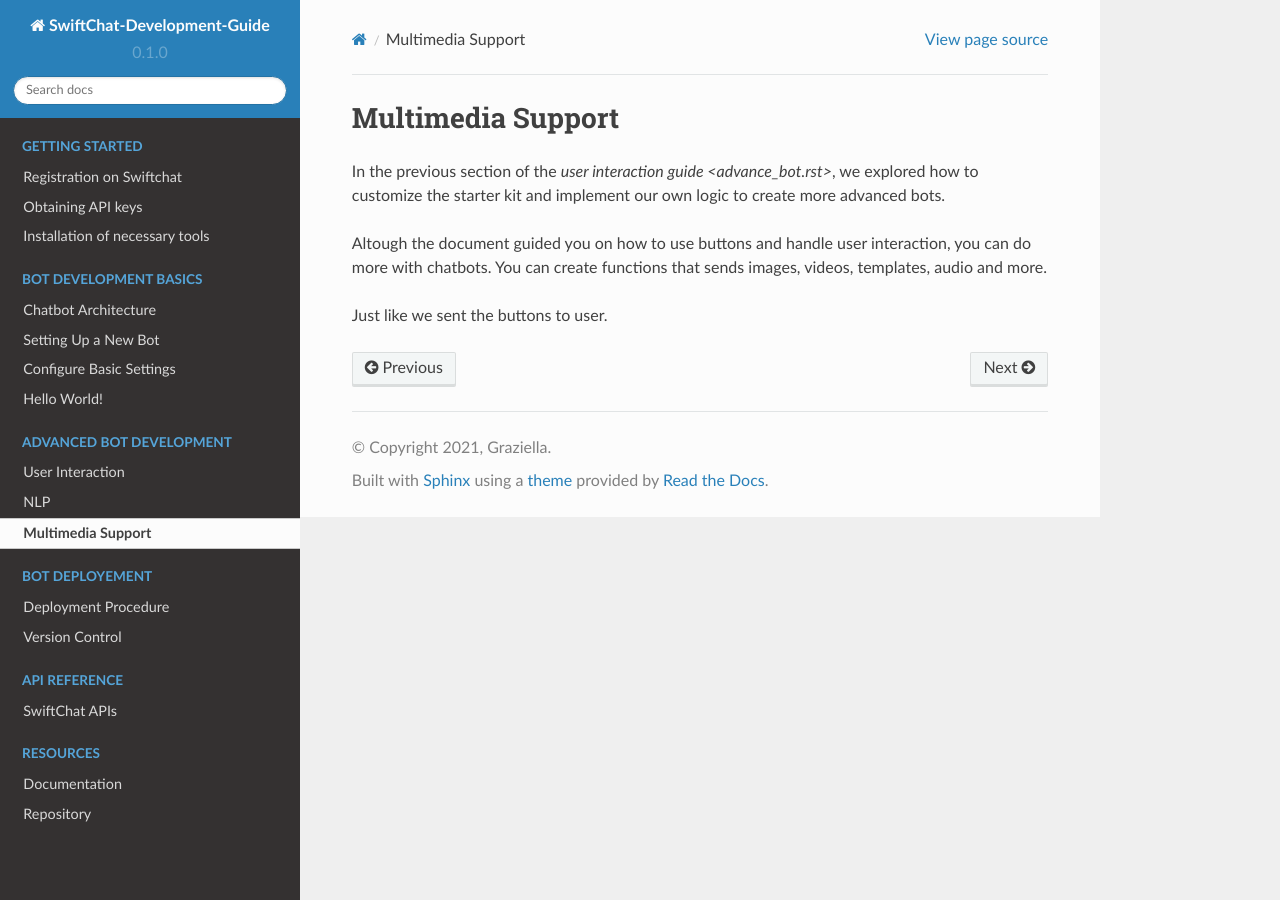
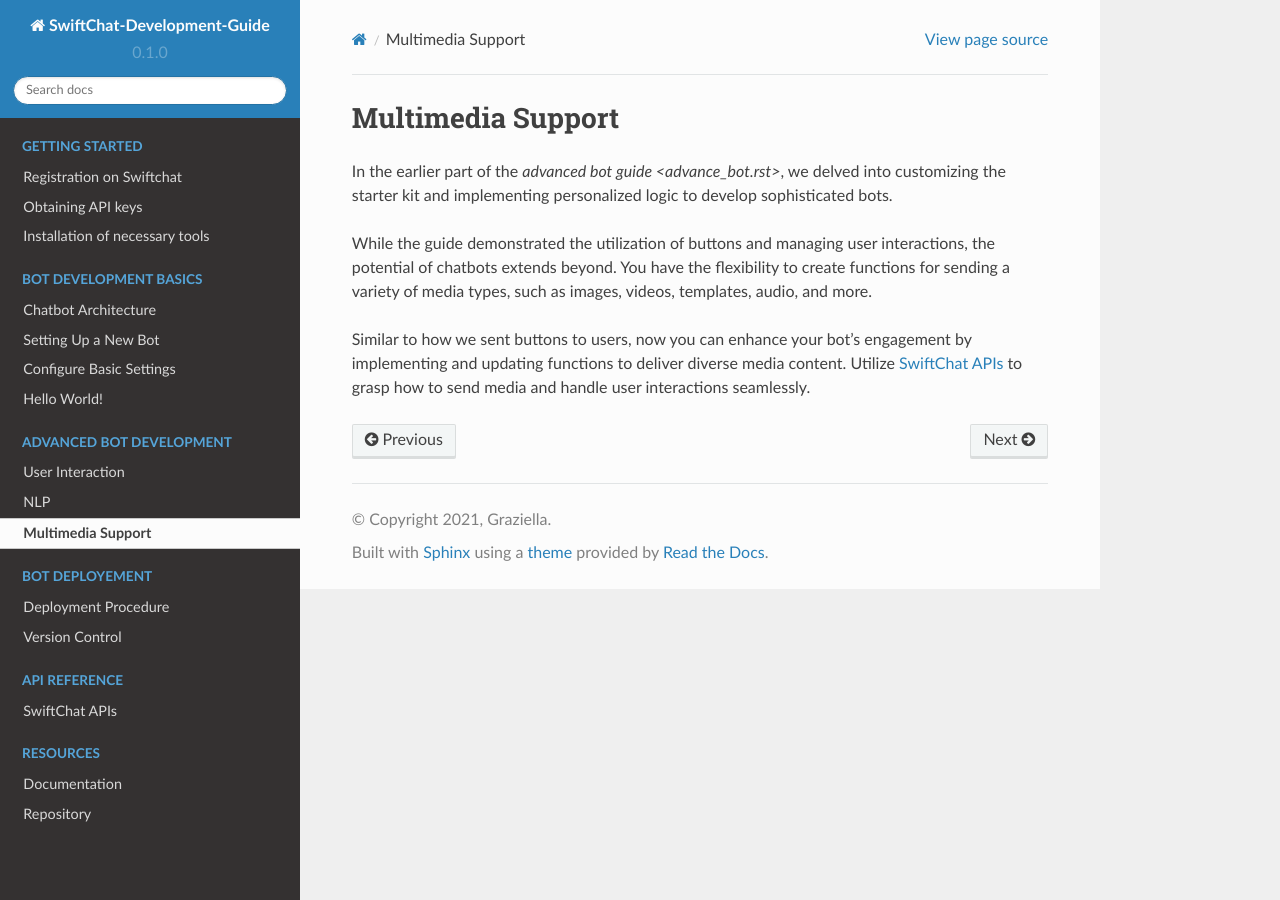
Before and after one commit to Priyanka-sharma181/Chatbot-Development-Guide, a Sphinx documentation site: the page built from docs/source/media_support.rst, in a window 1280 px wide. Built offline with Sphinx 7.4.7 and the Read the Docs theme 2.0.0, drawn with Linux system fonts in a browser that asks for light colours.

Commit message:
advance bot

```diff
--- a/docs/source/media_support.rst
+++ b/docs/source/media_support.rst
@@ -1,8 +1,8 @@
 Multimedia Support
 =======================
 
-In the previous section of the `user interaction guide <advance_bot.rst>`, we explored how to customize the starter kit and implement our own logic to create more advanced bots.
+In the earlier part of the `advanced bot guide <advance_bot.rst>`, we delved into customizing the starter kit and implementing personalized logic to develop sophisticated bots.
 
-Altough the document guided you on how to use buttons and handle user interaction, you can do more with chatbots. You can create functions that sends images, videos, templates, audio and more.
+While the guide demonstrated the utilization of buttons and managing user interactions, the potential of chatbots extends beyond. You have the flexibility to create functions for sending a variety of media types, such as images, videos, templates, audio, and more.
 
-Just like we sent the buttons to user.
+Similar to how we sent buttons to users, now you can enhance your bot's engagement by implementing and updating functions to deliver diverse media content. Utilize `SwiftChat APIs <https://documenter.getpostman.com/view/20587790/UyrGCuhH#987a7057-0b03-4d03-8d8f-c0296793c6b9>`_ to grasp how to send media and handle user interactions seamlessly.
```
